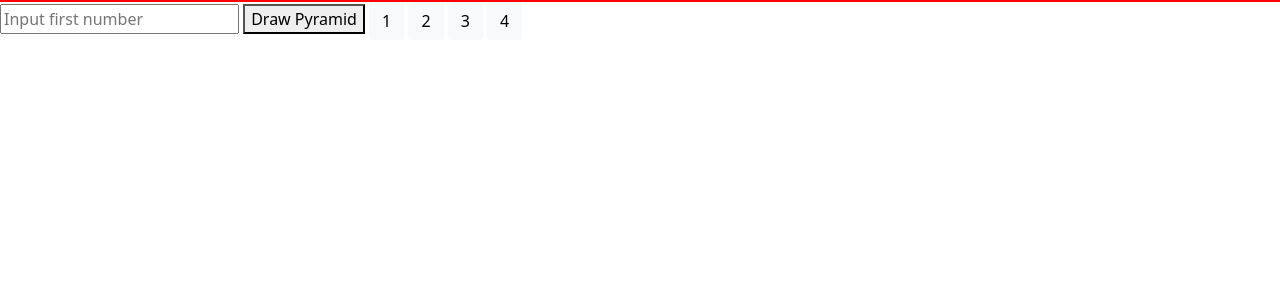
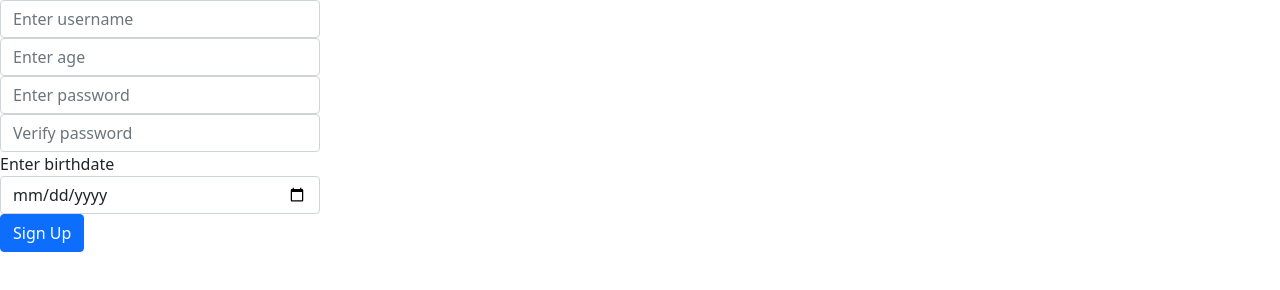
Before and after one commit to ecvelayo/first-ecommerce, a plain HTML site: page index.html in a window 1280 px wide. Drawn offline with nearby package versions, Linux system fonts and the light colour scheme.

Commit message:
Discussion for 6-16-2022

```diff
--- a/index.html
+++ b/index.html
@@ -9,31 +9,55 @@
     <link rel="stylesheet" href="./styles.css" />
   </head>
   <body>
-    <!-- <h1 id="introduction" onmouseenter="changeColor()">Hi I am Ean</h1>
-    <h3 class="message">Message1</h3>
-    <h3 class="message">Message2</h3>
-    <h3 class="message">Message3</h3>
-    <input id="name" />
+    <div class="w-50">
+      <!-- <form onsubmit="sendCredentials(event)">
+        <input
+          class="form-control"
+          name="username"
+          placeholder="Enter username"
+        />
+        <input
+          class="form-control"
+          name="password"
+          placeholder="Enter password"
+          type="password"
+        />
+        <button class="btn btn-primary">Login</button>
+      </form> -->
+      <div class="w-50">
+        <form onsubmit="checkSignupStatus(event)">
+          <div id="username"></div>
+          <input
+            class="form-control"
+            name="username"
+            type="text"
+            placeholder="Enter username"
+          />
+          <input
+            class="form-control"
+            name="age"
+            type="number"
+            placeholder="Enter age"
+          />
+          <input
+            class="form-control"
+            name="password"
+            type="password"
+            placeholder="Enter password"
+          />
+          <input
+            class="form-control"
+            name="password"
+            type="password"
+            placeholder="Verify password"
+          />
+          <label> Enter birthdate </label>
+          <input class="form-control" name="birthdate" type="date" />
+          <button class="btn btn-primary">Sign Up</button>
+        </form>
+      </div>
+    </div>
 
-    <button class="btn btn-primary" onclick="changeInput()">
-      Click me to change the text
-    </button>
-    <button class="btn btn-secondary" onclick="addElement()">
-      Add Element
-    </button>
-    <button class="btn btn-warning" onclick="grabInputValue()">
-      Get Input
-    </button> -->
-    <div id="container" class="redBorder"></div>
-    <input class="form-group" id="first" placeholder="Input first number" />
-    <button onclick="buildPyramid()">Draw Pyramid</button>
-
-    <button class="btnrange btn btn-light">1</button>
-    <button class="btnrange btn btn-light" onclick="changeColorRange()">
-      2
-    </button>
-    <button class="btnrange btn btn-light">3</button>
-    <button class="btnrange btn btn-light">4</button>
     <script src="./myscript.js"></script>
   </body>
 </html>
--- a/myscript.js
+++ b/myscript.js
@@ -1,9 +1,3 @@
-console.log('My Script works!');
-
-function sumOfTwoNumbers(a,b){
-    return a+b;
-}
-
 changeMessage = () => {
     const currentValue = document.getElementById('introduction').innerHTML;
     if (currentValue === message){
@@ -58,3 +52,56 @@ changeColorRange = () => {
     document.getElementsByClassName('btnrange')[1].setAttribute('class', 'btn-primary');
 
 }
+
+checkSignupStatus = (e) => {
+    console.log('Test');
+    e.preventDefault();
+    const username = document.getElementsByName('username')[0];
+    const usernameErrorContainer = document.getElementById('username');
+    const password = document.getElementsByName('password')[0];
+    const verifyPassword = document.getElementsByName('password')[1];
+    const age = document.getElementsByName('age')[0];
+    const birthdate = document.getElementsByName('birthdate')[0];
+    console.log(password.value, verifyPassword.value);
+
+    if (username.value && password.value && age.value && birthdate.value){
+        alert('Valid signup!');
+    }else{
+        if (!username.value){
+            // username.setAttribute('class','form-control redBorder');
+            const labelElement = document.createElement('label');
+            const labelContent = document.createTextNode('Username is required');
+            labelElement.appendChild(labelContent);
+            usernameErrorContainer.appendChild(labelElement);
+            username.classList.add('redBorder');
+            break;
+        }
+        if (!password.value){
+            password.setAttribute('class','form-control redBorder');
+        }
+        if (!age.value){
+            age.setAttribute('class','form-control redBorder');
+        }
+        if (!birthdate.value){
+            birthdate.setAttribute('class', 'form-control redBorder');
+        }
+    }
+
+    if (password === verifyPassword){
+        console.log('They\'re equal');
+    }else{
+        verifyPassword.classList.add('redBorder');
+    }
+}
+
+sendCredentials = (event) => {
+    console.log('Here');
+    const validUsername = 'admin';
+    const validPassword = 'password1234';
+    event.preventDefault();
+    const username = document.getElementsByName('username')[0].value;
+    const password = document.getElementsByName('password')[0].value;
+    if (validUsername === username && validPassword === password){
+        window.location.href="homepage.html"
+    };
+}
```
